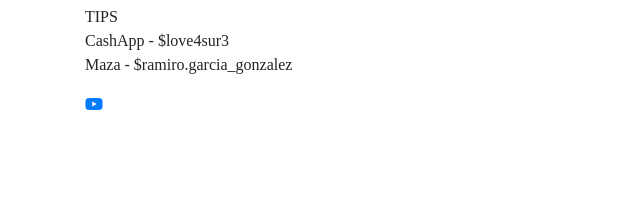
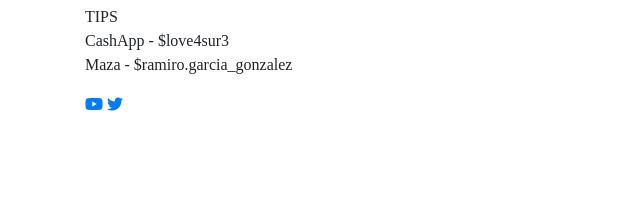
Before and after one commit to Name2Id/NRR-frontend, a plain HTML site: page index.html in a window 1280 px wide. Shown: the part 1331-1537 px from the top of the page, 0-640 px from the left. Drawn offline with Linux system fonts and the light colour scheme; a web font is replaced by a local one.

Commit message:
Update index.html
adding twitter link

```diff
--- a/index.html
+++ b/index.html
@@ -93,6 +93,7 @@
                          Maza - $ramiro.garcia_gonzalez
                     </p>
                     <a href="https://www.youtube.com/watch?v=mUMLdkryaHM"><i class="fa-brands fa-youtube"></i></a>
+                    <a href="https://twitter.com/dev_maspro"><i class="fa-brands fa-twitter"></i></a>
                 </div>
                 <div class="col-md-6" data-aos="flip-up">
                     <iframe width="560" height="315"
```
